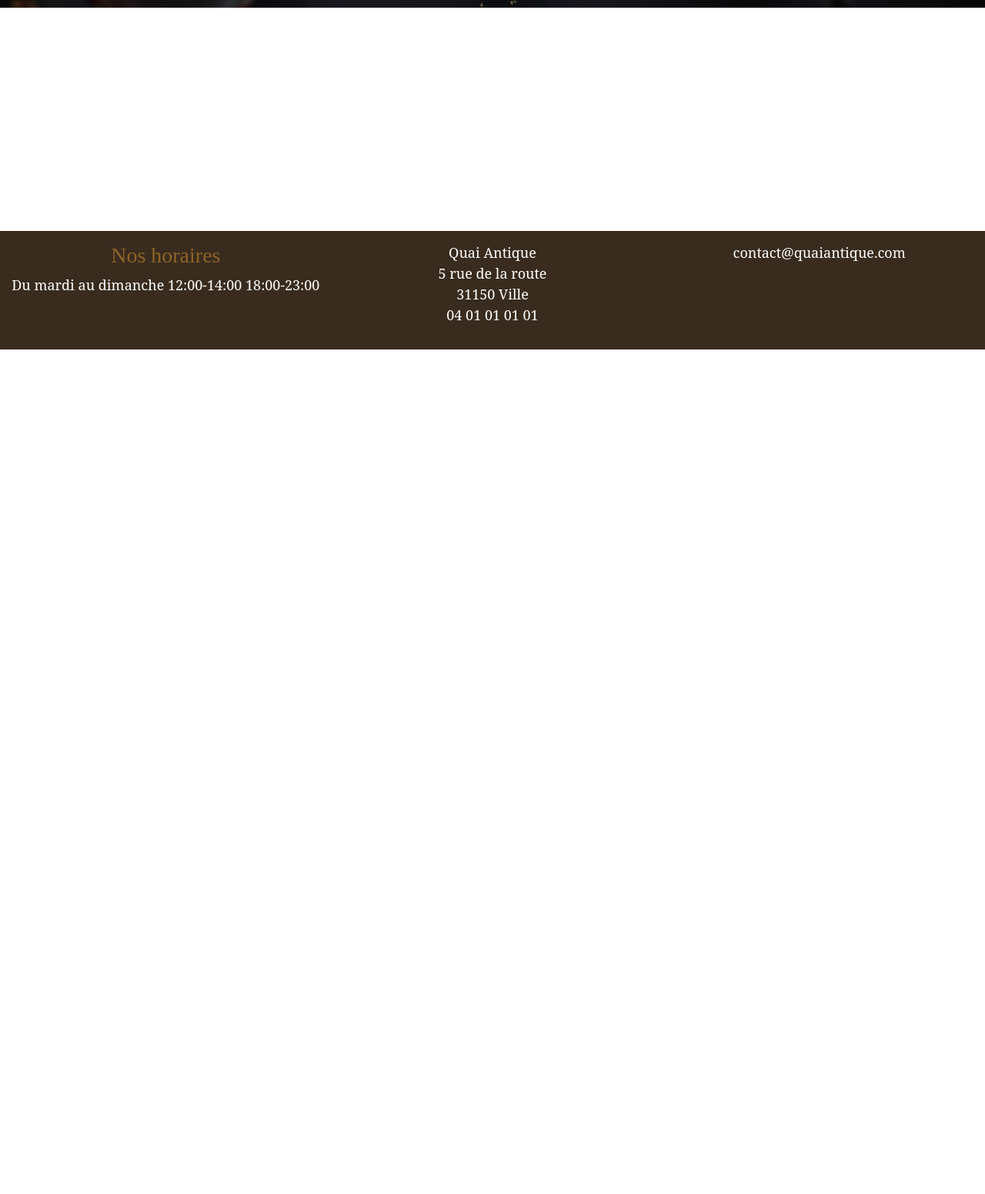
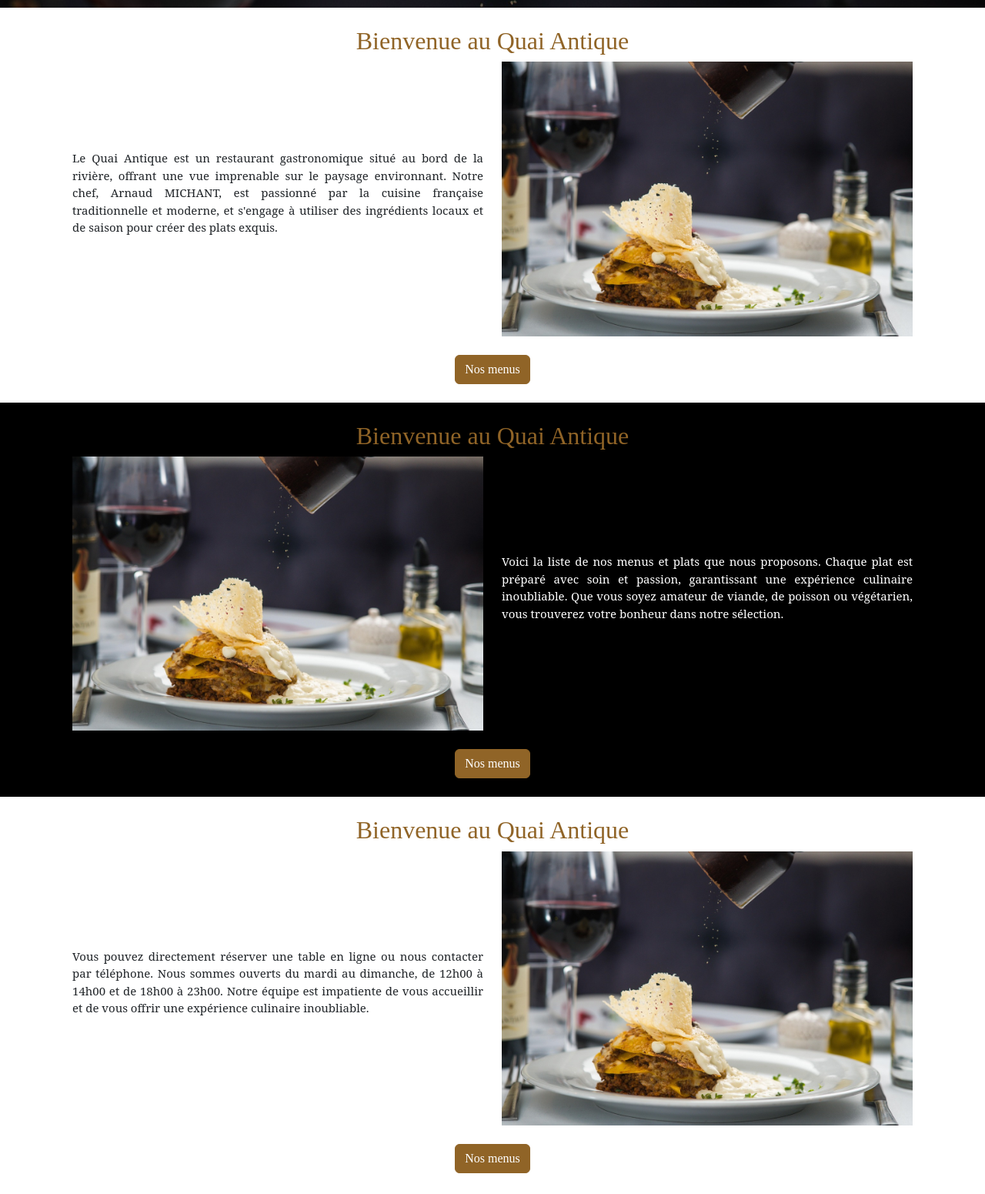
Before and after one commit to FecTw0-dev/quai_antique, a website with bundled scripts: page index.html in a window 1280 px wide. Shown: the part 346-1897 px from the top of the page at 77% size. Before the commit the page ends 800 px from the top, so only its background shows below. Built offline with nearby package versions, Linux system fonts and the light colour scheme; files whose address does not match are found by name; a web font is replaced by a local one.

Commit message:
Page d'accueil

```diff
--- a/pages/home.html
+++ b/pages/home.html
@@ -5,3 +5,57 @@
         <button class="btn btn-primary">Réserver</button>
     </div>
 </div>
+
+<section>
+    <article>
+        <div class="container p-4">
+            <h2 class="text-center text-primary">Bienvenue au Quai Antique</h2>
+            <div class="row row-cols-2 align-items-center">
+            <div class="col">
+                <p class="text-justify">
+                Le Quai Antique est un restaurant gastronomique situé au bord de la rivière, offrant une vue imprenable sur le paysage environnant. Notre chef, Arnaud MICHANT, est passionné par la cuisine française traditionnelle et moderne, et s'engage à utiliser des ingrédients locaux et de saison pour créer des plats exquis.
+                </p>
+            </div>
+            <div class="col">
+                <img class="w-100" src="../images/plat.jpg" alt="Plat du restaurant">
+            </div>
+        </div>
+        <div class="text-center pt-4">
+            <a href="#" class="btn btn-primary">Nos menus</a>
+        </div>
+    </article>
+</section>
+    <article class="bg-black text-white">
+        <div class="container p-4">
+            <h2 class="text-center text-primary">Bienvenue au Quai Antique</h2>
+            <div class="row row-cols-2 align-items-center">
+            <div class="col">
+                <img class="w-100" src="../images/plat.jpg" alt="Plat du restaurant">
+            </div>
+            <div class="col">
+                <p class="text-justify">
+                   Voici la liste de nos menus et plats que nous proposons. Chaque plat est préparé avec soin et passion, garantissant une expérience culinaire inoubliable. Que vous soyez amateur de viande, de poisson ou végétarien, vous trouverez votre bonheur dans notre sélection.
+                </p>
+            </div>
+        </div>
+        <div class="text-center pt-4">
+            <a href="#" class="btn btn-primary">Nos menus</a>
+        </div>
+    </article>
+    <article>
+        <div class="container p-4">
+            <h2 class="text-center text-primary">Bienvenue au Quai Antique</h2>
+            <div class="row row-cols-2 align-items-center">
+            <div class="col">
+                <p class="text-justify">
+                Vous pouvez directement réserver une table en ligne ou nous contacter par téléphone. Nous sommes ouverts du mardi au dimanche, de 12h00 à 14h00 et de 18h00 à 23h00. Notre équipe est impatiente de vous accueillir et de vous offrir une expérience culinaire inoubliable.
+                </p>
+            </div>
+            <div class="col">
+                <img class="w-100" src="../images/plat.jpg" alt="Plat du restaurant">
+            </div>
+        </div>
+        <div class="text-center pt-4">
+            <a href="#" class="btn btn-primary">Nos menus</a>
+        </div>
+    </article>
--- a/scss/main.scss
+++ b/scss/main.scss
@@ -5,6 +5,7 @@ html {
     position: relative;
     min-height: 100%;;
 }
+
 
 main {
     margin-bottom: 250px;
@@ -20,7 +21,7 @@ width: 100%;
 
 p{
     font-family: $font-family-serif;
-    font-size: 18px;
+    font-size: 15px;
 }
 
 .plat-scene {
@@ -53,3 +54,7 @@ p{
     }
 
 }
+
+.text-justify {
+    text-align: justify;
+}
```
Also changed, not shown: scss/main.css, 1 other file.
